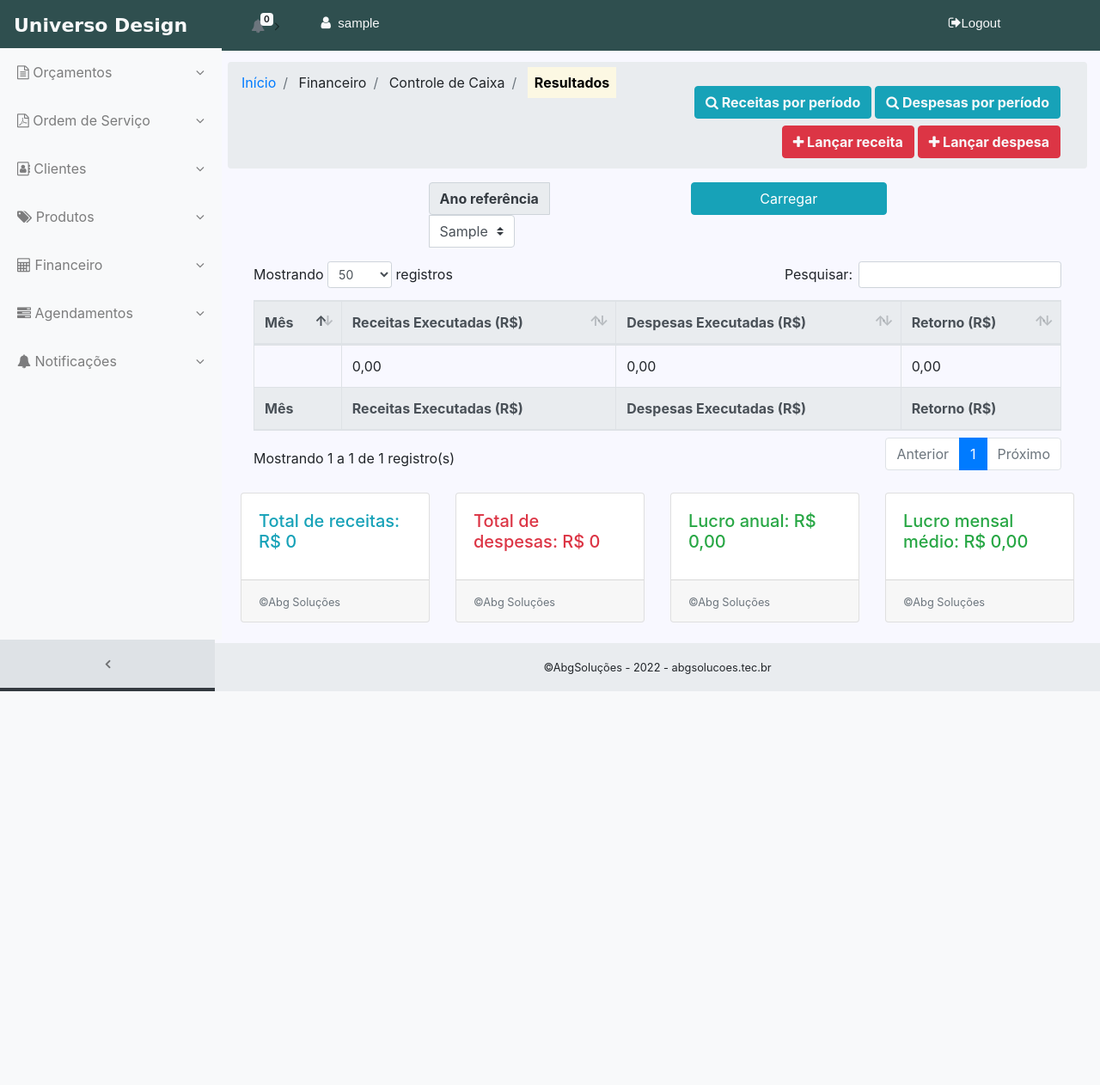
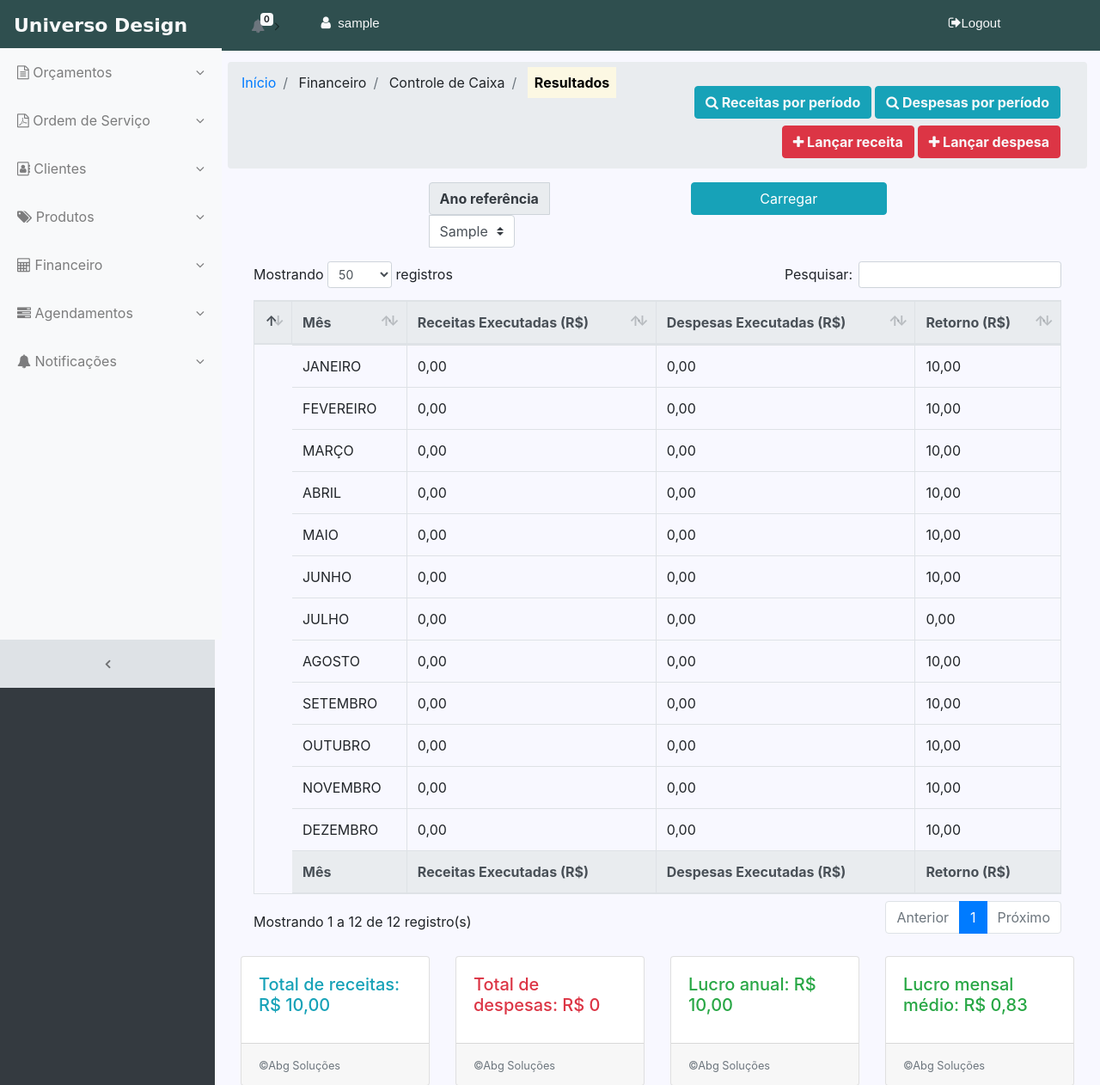
Before and after one commit to Ivonilson/prjUniversoDesign, a PHP site: page /index.php?pagina=resultados-controle in a window 1280 px wide. Shown: the top 1262 px of the page at 86% size. Before the commit the page ends 804 px from the top, so only its background shows below. Run offline with PHP 8.4, Linux system fonts and the light colour scheme; the visitor is signed in with stand-in values (Sample User, id 1); data comes from the database, SQL or seed files in the repository; tables that the repository leaves empty or names only in its code hold one stand-in row (values such as "Sample post"); data that the repository does not hold is empty.

Commit message:
resultados

```diff
--- a/controller/crtResultados.php
+++ b/controller/crtResultados.php
@@ -1,28 +1,13 @@
 <?php
+
 require "model/Resultados.php";
 
-
-	class crtResultados {
-
-		public function pesqResultados()
-		{
-
-			$dados = new Resultados();
-			$dataSet = $dados->pesquisaResultados();
-			return $dataSet;
-
-		}
-
-	}
-
-	$crtl = new crtResultados();
 	$mes_ano = new Resultados();
 	$ano = new Resultados();
     $receitas = new Resultados();
 	$despesas = new Resultados();
 
 	$anoRetornado = $ano->pesquisaAnoResultados();
-    $resultados = $crtl->pesqResultados();
     $receitasExecutadas = $receitas->pesquisaReceitasExecutadas();
 	$despesasExecutadas = $despesas->pesquisaDespesasExecutadas();
 
--- a/model/Resultados.php
+++ b/model/Resultados.php
@@ -14,8 +14,6 @@ class Resultados {
 
 		try {
 				$querySelect = "SELECT  id_plan_rec_desp, mes_ano_planejado, valor_receita as valor_receita_planejada, valor_despesa as valor_despesa_planejada, ano from tbl_planejamento_anual_receita_despesa WHERE ano = $ano ORDER BY id_plan_rec_desp ASC";
-
-				/*$querySelect = "SELECT cod_os, id_orcamento, contato, endereco, cidade_uf, data_cadastro, data_agendamento, sit_pagamento, status, observacao  FROM tbl_os WHERE data_cadastro >= '$data_inicial' AND data_cadastro <= '$data_final'";*/
 
 				$conn = new Conn();
 				$dadosResultados = $conn->getConn()->query($querySelect);
@@ -61,8 +59,6 @@ class Resultados {
 
             $querySelect = "SELECT  valor, data_referencia, ano from tbl_receita";
 
-            /*$querySelect = "SELECT cod_os, id_orcamento, contato, endereco, cidade_uf, data_cadastro, data_agendamento, sit_pagamento, status, observacao  FROM tbl_os WHERE data_cadastro >= '$data_inicial' AND data_cadastro <= '$data_final'";*/
-
             $conn = new Conn();
             $dadosResultados = $conn->getConn()->query($querySelect);
 
--- a/view/resultados-controle.php
+++ b/view/resultados-controle.php
@@ -101,6 +101,7 @@ if ($_SESSION['user'] == NULL) {
 					<table class="table table-bordered table-hover display" id="dataTable" width="100%" cellspacing="0">
 						<thead class="thead-light">
 							<tr>
+								<th class="sr-only"></th>
 								<th>Mês</th>
                                 <th>Receitas Executadas (R$)</th>
                                 <th>Despesas Executadas (R$)</th>
@@ -110,6 +111,7 @@ if ($_SESSION['user'] == NULL) {
 						</thead>
 						<tfoot class="thead-light">
                             <tr>
+								<th class="sr-only"></th>
                                 <th>Mês</th>
                                 <th>Receitas Executadas (R$)</th>
                                 <th>Despesas Executadas (R$)</th>
@@ -127,6 +129,22 @@ if ($_SESSION['user'] == NULL) {
 
 							$contadorReceitas = count($receitasExecutadas);
 							$contadorDespesas = count($despesasExecutadas);
+							$controleReceita = 0;
+							$controleDespesa = 0;
+							$valorReceita = 0;
+							$valorDespesa = 0;
+							$receitaJaneiro = 0;
+							$receitaFevereiro = 0;
+							$receitaMarco = 0;
+							$receitaAbril = 0;
+							$receitaMaio = 0;
+							$receitaJunho = 0;
+							$receitaJulho = 0;
+							$receitaAgosto = 0;
+							$receitaSetembro = 0;
+							$receitaOutubro = 0;
+							$receitaNovembro = 0;
+							$receitaDezembro = 0;
 
 							$total_rec_executadas = 0;
 
@@ -137,59 +155,242 @@ if ($_SESSION['user'] == NULL) {
 							if ($receitasExecutadas != NULL) {
 
 								foreach ($receitasExecutadas as $value) {
-									//$numero_mes = substr($receitasExecutadas[$controle]['data_referencia'], 5, 2);
 
-									$controleReceita = 0;
-									$valorReceita = 0;
+									//var_dump($receitasExecutadas);
+									//echo ($value['valor']);
 
-									$controleDespesa = 0;
-									$valorDespesa = 0;
+									//echo "mes:" . $mes[substr($receitasExecutadas[$controleReceita]['data_referencia'], 5, 2)];
+									//echo "mes:" . substr($receitasExecutadas[$controleReceita]['data_referencia'], 5, 2);
 
-									while($controleReceita < $contadorReceitas) {
+									switch($mes[substr($receitasExecutadas[$controleReceita]['data_referencia'], 5, 2)]) {
+										case 'JANEIRO':
+											$receitaJaneiro += $value['valor'];
+											break;
 
-										if($mes[substr($receitasExecutadas[$controleReceita]['data_referencia'], 5, 2)] == 'JANEIRO'){
-											$valorReceita += $receitasExecutadas[$controleReceita]['valor'];
-											$controleReceita++;
-										}
+										case 'FEVEREIRO':
+											$receitaFevereiro += $value['valor'];
+											break;
 
-										$controleReceita++;
+										case 'MARCO':
+												$receitaMarco += $value['valor'];
+												break;
+
+										case 'ABRIL':
+											$receitaAbril += $value['valor'];
+											break;
+
+										case 'MAIO':
+											$receitaMaio += $value['valor'];
+											break;
+
+										case 'JUNHO':
+											$receitaJunho += $value['valor'];
+											break;
+
+										case 'JULHO':
+											$receitaJulho += $value['valor'];
+											break;
+
+										case 'AGOSTO':
+											$receitaAgosto += $value['valor'];
+											break;
+
+										case 'SETEMBRO':
+											$receitaFevereiro += $value['valor'];
+											break;
+
+										case 'OUTUBRO':
+											$receitaOutubro += $value['valor'];
+											break;
+
+										case 'NOVEMBRO':
+											$receitaNovembro += $value['valor'];
+											break;
+
+										case 'DEZEMBRO':
+												$receitaDezembro += $value['valor'];
+												break;
 
 									}
 
-									while($controleDespesa < $contadorDespesas) {
+									/*while($controleReceita <= $contadorReceitas) {
+										if($mes[substr($receitasExecutadas[$controleReceita]['data_referencia'], 5, 2)] == 'DEZEMBRO'){
+										   $valorReceita += $receitasExecutadas[$controleReceita]['valor'];
+										}
 
-										/*if($mes[substr($despesasExecutadas[$controleDespesa]['data_referencia'], 5, 2)].'/'.
+									}*/
+
+									/*while($controleDespesa < $contadorDespesas) {
+
+										if($mes[substr($despesasExecutadas[$controleDespesa]['data_referencia'], 5, 2)].'/'.
 										substr($despesasExecutadas[$controleDespesa]['data_referencia'], 0, 4) == $value['mes_ano_planejado']){
 											$valorDespesa += $despesasExecutadas[$controleDespesa]['valor'];
-										}*/
+										}
 
 										$controleDespesa++;
-									}
+									}*/
 
 								?>
-									<tr>
-										<td><? echo $mes[substr($receitasExecutadas[$controleReceita]['data_referencia'], 5, 2)]; ?></td>
-
-										<td><?=number_format($valorReceita, 2, ',', '.');?></td>
-
-										<td><?=number_format($valorDespesa, 2, ',', '.');?></td>
-
-										<td><?= number_format(($valorReceita -$valorDespesa), 2, ',', '.') ?></td>
-										<!-- <td>Fazer via JS</td> -->
-									</tr>
 
 							<?php
+									$valorReceita += $value['valor'];
+									$controleReceita++;
 									$conexao = null;
 
-									$total_rec_executadas += $valorReceita;
-									$total_desp_executadas += $valorDespesa;
+								}
 
-								}
+								$total_rec_executadas += $valorReceita;
+								$total_desp_executadas += $valorDespesa;
 
 							} else {
 								echo "<span class='text-danger'></span><br><br>";
 							}
 							?>
+
+							<tr>
+								<td class="sr-only">01</td>
+								<td>JANEIRO</td>
+
+								<td><?=number_format($receitaJaneiro, 2, ',', '.');?></td>
+
+								<td><?=number_format($valorDespesa, 2, ',', '.');?></td>
+
+								<td><?= number_format(($valorReceita - $valorDespesa), 2, ',', '.') ?></td>
+								<!-- <td>Fazer via JS</td> -->
+							</tr>
+
+							<tr>
+								<td class="sr-only">02</td>
+								<td>FEVEREIRO</td>
+
+								<td><?=number_format($receitaFevereiro, 2, ',', '.');?></td>
+
+								<td><?=number_format($valorDespesa, 2, ',', '.');?></td>
+
+								<td><?= number_format(($valorReceita - $valorDespesa), 2, ',', '.') ?></td>
+								<!-- <td>Fazer via JS</td> -->
+							</tr>
+
+							<tr>
+								<td class="sr-only">03</td>
+								<td>MARÇO</td>
+
+								<td><?=number_format($receitaMarco, 2, ',', '.');?></td>
+
+								<td><?=number_format($valorDespesa, 2, ',', '.');?></td>
+
+								<td><?= number_format(($valorReceita - $valorDespesa), 2, ',', '.') ?></td>
+								<!-- <td>Fazer via JS</td> -->
+							</tr>
+
+							<tr>
+								<td class="sr-only">04</td>
+								<td>ABRIL</td>
+
+								<td><?=number_format($receitaAbril, 2, ',', '.');?></td>
+
+								<td><?=number_format($valorDespesa, 2, ',', '.');?></td>
+
+								<td><?= number_format(($valorReceita - $valorDespesa), 2, ',', '.') ?></td>
+								<!-- <td>Fazer via JS</td> -->
+							</tr>
+
+							<tr>
+								<td class="sr-only">05</td>
+								<td>MAIO</td>
+
+								<td><?=number_format($receitaMaio, 2, ',', '.');?></td>
+
+								<td><?=number_format($valorDespesa, 2, ',', '.');?></td>
+
+								<td><?= number_format(($valorReceita - $valorDespesa), 2, ',', '.') ?></td>
+								<!-- <td>Fazer via JS</td> -->
+							</tr>
+
+							<tr>
+								<td class="sr-only">06</td>
+								<td>JUNHO</td>
+
+								<td><?=number_format($receitaJunho, 2, ',', '.');?></td>
+
+								<td><?=number_format($valorDespesa, 2, ',', '.');?></td>
+
+								<td><?= number_format(($valorReceita - $valorDespesa), 2, ',', '.') ?></td>
+								<!-- <td>Fazer via JS</td> -->
+							</tr>
+
+							<tr>
+								<td class="sr-only">07</td>
+								<td>JULHO</td>
+
+								<td><?=number_format($receitaJulho, 2, ',', '.');?></td>
+
+								<td><?=number_format($valorDespesa, 2, ',', '.');?></td>
+
+								<td><?= number_format(($receitaJulho - $valorDespesa), 2, ',', '.') ?></td>
+								<!-- <td>Fazer via JS</td> -->
+							</tr>
+
+							<tr>
+								<td class="sr-only">08</td>
+								<td>AGOSTO</td>
+
+								<td><?=number_format($receitaAgosto, 2, ',', '.');?></td>
+
+								<td><?=number_format($valorDespesa, 2, ',', '.');?></td>
+
+								<td><?= number_format(($valorReceita - $valorDespesa), 2, ',', '.') ?></td>
+								<!-- <td>Fazer via JS</td> -->
+							</tr>
+
+							<tr>
+								<td class="sr-only">09</td>
+								<td>SETEMBRO</td>
+
+								<td><?=number_format($receitaSetembro, 2, ',', '.');?></td>
+
+								<td><?=number_format($valorDespesa, 2, ',', '.');?></td>
+
+								<td><?= number_format(($valorReceita - $valorDespesa), 2, ',', '.') ?></td>
+								<!-- <td>Fazer via JS</td> -->
+							</tr>
+
+							<tr>
+								<td class="sr-only">10</td>
+								<td>OUTUBRO</td>
+
+								<td><?=number_format($receitaOutubro, 2, ',', '.');?></td>
+
+								<td><?=number_format($valorDespesa, 2, ',', '.');?></td>
+
+								<td><?= number_format(($valorReceita - $valorDespesa), 2, ',', '.') ?></td>
+								<!-- <td>Fazer via JS</td> -->
+							</tr>
+
+							<tr>
+								<td class="sr-only">11</td>
+								<td>NOVEMBRO</td>
+
+								<td><?=number_format($receitaNovembro, 2, ',', '.');?></td>
+
+								<td><?=number_format($valorDespesa, 2, ',', '.');?></td>
+
+								<td><?= number_format(($valorReceita - $valorDespesa), 2, ',', '.') ?></td>
+								<!-- <td>Fazer via JS</td> -->
+							</tr>
+
+							<tr>
+								<td class="sr-only">12</td>
+								<td>DEZEMBRO</td>
+
+								<td><?=number_format($receitaDezembro, 2, ',', '.');?></td>
+
+								<td><?=number_format($valorDespesa, 2, ',', '.');?></td>
+
+								<td><?= number_format(($valorReceita - $valorDespesa), 2, ',', '.') ?></td>
+								<!-- <td>Fazer via JS</td> -->
+							</tr>
+
 						</tbody>
 					</table>
 
```
